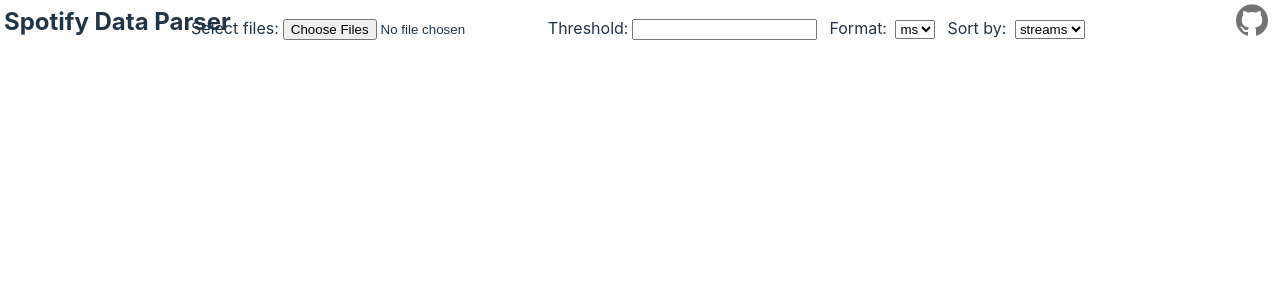
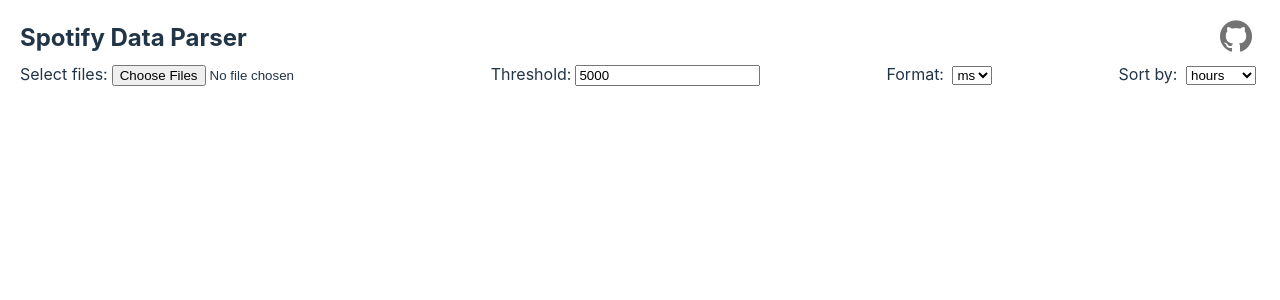
Before and after one commit to anttomi/spotdataweb, a React (Vite) app: page / in a window 1280 px wide. Shown: the top 300 px of the page. Built offline with nearby package versions, Linux system fonts and the light colour scheme.

Commit message:
styling and header layout, basic readme, sorting, reducing arrays

```diff
--- /dev/null
+++ b/src/AlbumCard.css
@@ -0,0 +1,7 @@
+.Album-Container {
+    display: flex;
+    justify-content: space-between;
+    padding-top: 2px;
+    padding-bottom: 2px;
+    padding-left: 2px;
+}
--- a/src/AlbumCard.tsx
+++ b/src/AlbumCard.tsx
@@ -1,11 +1,14 @@
 import { Album } from "./Classes";
+import "./AlbumCard.css"
 
-export default function AlbumCard({album}: {album: Album}): JSX.Element {
+export default function AlbumCard({ album }: { album: Album }): JSX.Element {
     return (
-        <div>
-
+        <div className="Album-Container">
             <div>
                 {album.name}
+            </div>
+            <div>
+                {album.tracks.reduce((acc, current) => acc + current.playCount, 0)}
             </div>
         </div>
     )
--- a/src/App.css
+++ b/src/App.css
@@ -1,5 +1,5 @@
 #root {
-  max-width: 100%;
+  width: 100%;
   margin: 0 auto;
   padding: 1rem;
 }
--- a/src/App.tsx
+++ b/src/App.tsx
@@ -1,10 +1,8 @@
-import { useState } from 'react'
 import './App.css'
 import FileParser from './FileParser'
 import Header from './Header'
 
 function App() {
-  const [count, setCount] = useState(0)
 
   return (
     <div className="App">
--- a/src/ArtistView.tsx
+++ b/src/ArtistView.tsx
@@ -31,7 +31,10 @@
             </div>
             {open &&
                 <div className="AlbumCard-Container">
-                    {artist.albums.map((album: Album, key) => (
+                    {artist.albums.sort((a,b) =>
+                        a.tracks.reduce((acc, current) => acc + current.playCount, 0) > b.tracks.reduce((acc, current) => acc + current.playCount, 0) ? -1 : 1
+                    )
+                    .map((album: Album, key) => (
                         <AlbumCard album={album} key={key}/>
                     ))}
                 </div>
--- a/src/Classes.ts
+++ b/src/Classes.ts
@@ -12,6 +12,18 @@
     }
 }
 
+export class Album {
+    name: string
+    tracks: Track[]
+    coverURI: string
+
+    constructor(name: string) {
+        this.name = name
+        this.tracks = []
+        this.coverURI = ""
+    }
+}
+
 export class Track {
     name: string
     spotifyURI: string
@@ -23,15 +35,3 @@
         this.playCount = 0
     }
 }
-
-export class Album {
-    name: string
-    tracks: Track[]
-    coverURI: string
-
-    constructor(name: string) {
-        this.name = name
-        this.tracks = []
-        this.coverURI = ""
-    }
-}
--- a/src/FileParser.css
+++ b/src/FileParser.css
@@ -9,6 +9,7 @@
     display: flex;
     flex-direction: row;
     justify-content: space-between;
+    flex-wrap: wrap;
 }
 
 .Inputs label {
--- a/src/FileParser.tsx
+++ b/src/FileParser.tsx
@@ -1,4 +1,4 @@
-import { FunctionComponent, useEffect, useState } from "react"
+import { FunctionComponent, useState } from "react"
 import { Artist } from "./interfaces"
 import './FileParser.css'
 import { collectStreamData } from "./parser"
@@ -37,7 +37,7 @@
         })
 
         Promise.all(fileArray).then((r) => {
-            setStreamingData(collectStreamData(r, 5000).sort((a,b) => {
+            setStreamingData(collectStreamData(r, 5000).filter((a: Artist) => a.totalPlayCount !== 0).sort((a,b) => {
                 return a.msPlayed > b.msPlayed ? -1 : 1}
             ))
             setLoading(() => false)
@@ -53,7 +53,7 @@
                 </div>
                 <div>
                     <label htmlFor="threshold">Threshold:</label>
-                    <input type="number" name="threshold"></input>
+                    <input type="number" defaultValue={5000} name="threshold"></input>
                 </div>
                 <div>
                     <label htmlFor="format">Format: </label>
@@ -66,7 +66,7 @@
                 <div>
                     <label htmlFor="order">Sort by: </label>
                     <select name="order">
-                            {[{id:1, label: "streams"}, {id: 2, label: "hours"}].map((option) => (
+                            {[{id:1, label: "hours"}, {id: 2, label: "streams"}].map((option) => (
                                 <option key={option.id} value={option.label}>{option.label}</option>
                             ))}
                     </select>
--- a/src/Header.css
+++ b/src/Header.css
@@ -1,14 +1,13 @@
 .Header-Container h2 {
     margin: 0;
-    position: absolute;
-    left: 0;
-    top: 0;
     padding: 4px;
   }
 
 .Header-Container img {
-  position: absolute;
-  right: 0;
-  top: 0;
   padding: 4px 12px 4px
 }
+
+.Header-Container {
+    display: flex;
+    justify-content: space-between;
+}
--- a/src/parser.ts
+++ b/src/parser.ts
@@ -52,7 +52,7 @@
 
             if (cs.duration >= threshold) {
                 artist.msPlayed += cs.duration
-                //Could be counted afterwards from Tracks or could be implemented in classes
+                //Could be counted afterwards from Tracks or could be implemented in class methods
                 artist.totalPlayCount += 1
                 track.playCount += 1
             }
```
Also changed, not shown: 1 other file (tests, documents, lock files or other folders).
